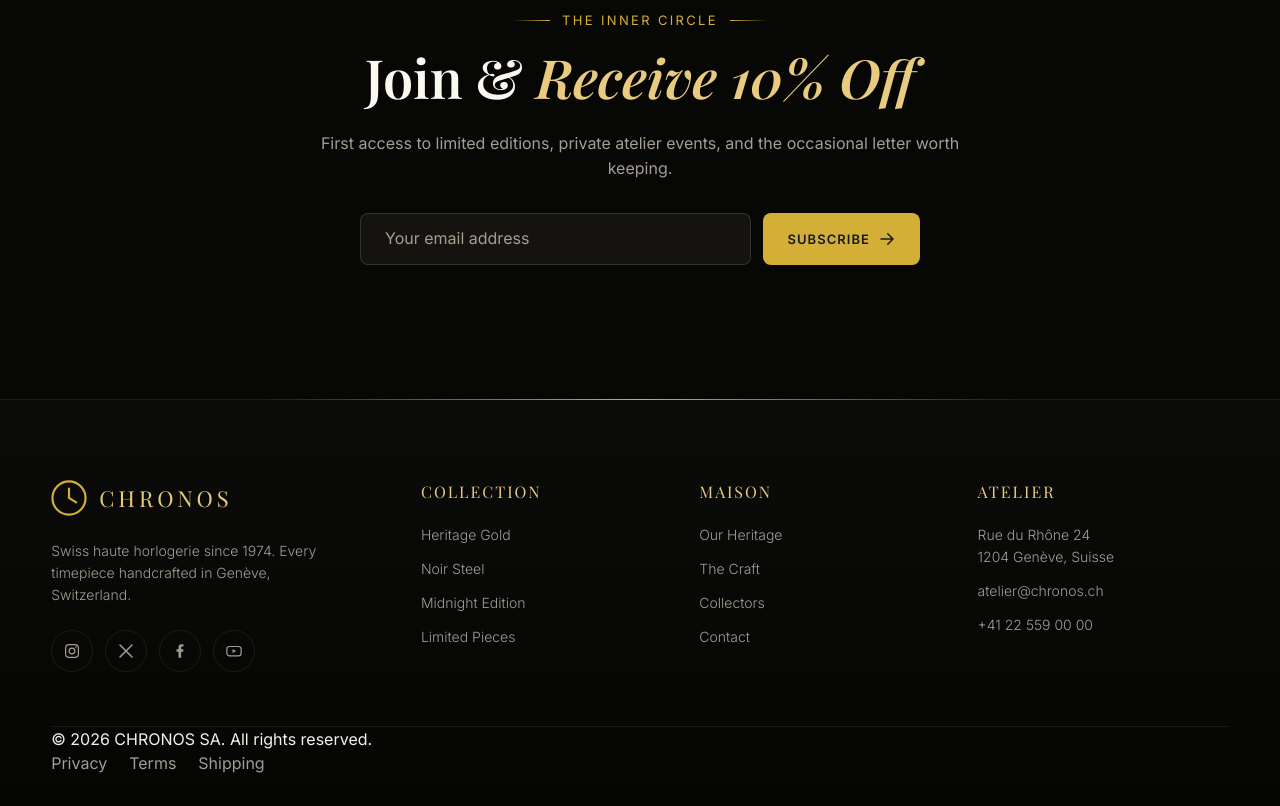
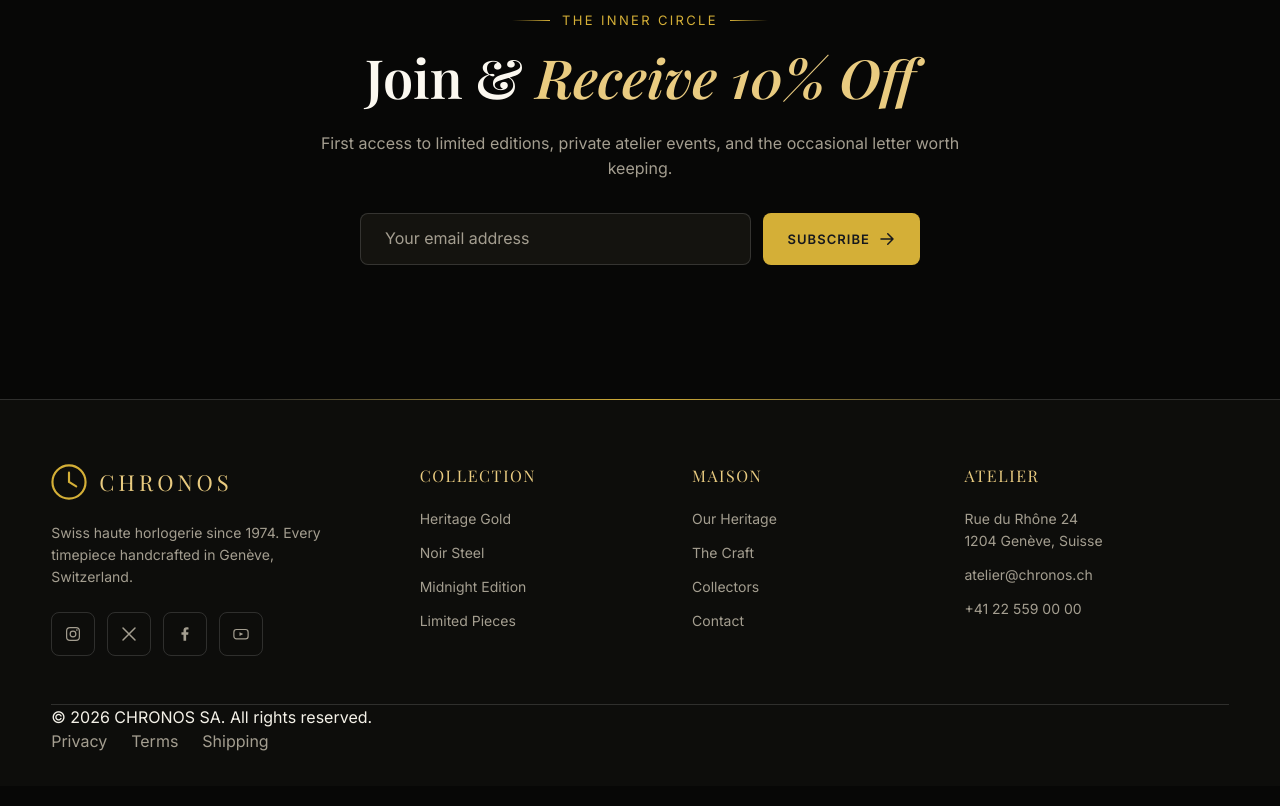
Before and after one commit to Salar11111/Chronos-Watches, a website built with Vite: page index.html in a window 1280 px wide. Shown: the part 6066-6872 px from the top of the page. Built offline with nearby package versions, Linux system fonts and the light colour scheme; no server answers.

Commit message:
style: enhance UI with a consistent design system

```diff
--- a/src/styles/sections/footer.css
+++ b/src/styles/sections/footer.css
@@ -1,8 +1,8 @@
 .footer {
   position: relative;
-  padding: 80px 0 30px;
-  background: linear-gradient(180deg, #0b0b09, #050504);
-  border-top: 1px solid var(--line-soft);
+  padding: var(--s-8) 0 var(--s-6);
+  background: var(--bg-2);
+  border-top: 1px solid var(--line);
 }
 
 .footer::before {
@@ -19,9 +19,9 @@
 .footer-grid {
   display: grid;
   grid-template-columns: 1.4fr 1fr 1fr 1.1fr;
-  gap: 50px;
-  padding-bottom: 54px;
-  border-bottom: 1px solid var(--line-soft);
+  gap: var(--s-6);
+  padding-bottom: var(--s-7);
+  border-bottom: 1px solid var(--line);
 }
 
 .footer-brand .brand-name {
@@ -29,28 +29,28 @@
 }
 
 .footer-brand p {
-  margin-top: 18px;
+  margin-top: var(--s-4);
   color: var(--muted);
   font-size: 14px;
-  font-weight: 300;
+  line-height: 1.55;
   max-width: 300px;
 }
 
 .socials {
   display: flex;
-  gap: 12px;
-  margin-top: 24px;
+  gap: var(--s-3);
+  margin-top: var(--s-5);
 }
 
 .socials a {
   display: grid;
   place-items: center;
-  width: 42px;
-  height: 42px;
-  border: 1px solid var(--line-soft);
-  border-radius: 50%;
+  width: 44px;
+  height: 44px;
+  border: 1px solid var(--line);
+  border-radius: var(--r-btn);
   color: var(--muted);
-  transition: 0.4s var(--ease);
+  transition: background var(--dur) var(--ease), color var(--dur) var(--ease), transform var(--dur) var(--ease);
 }
 
 .socials a svg {
@@ -61,50 +61,42 @@
 .footer-col {
   display: flex;
   flex-direction: column;
-  gap: 12px;
+  gap: var(--s-3);
 }
 
 .footer-heading {
   font-family: var(--font-serif);
   font-size: 16px;
-  letter-spacing: 2px;
+  letter-spacing: 0.1em;
   text-transform: uppercase;
   color: var(--gold-2);
-  margin-bottom: 8px;
+  margin-bottom: var(--s-2);
 }
 
 .footer-col a,
 .footer-addr {
   color: var(--muted);
   font-size: 14px;
-  font-weight: 300;
-  transition: color 0.3s, transform 0.3s;
+  line-height: 1.55;
   width: fit-content;
 }
 
 .footer-legal {
   display: flex;
-  gap: 22px;
+  gap: var(--s-5);
 }
 
 .footer-legal a {
   color: var(--muted);
-  transition: color 0.3s;
 }
 
+.footer-col a:hover,
 .footer-legal a:hover {
   color: var(--gold-2);
 }
 
-.footer-col a:hover {
-  color: var(--gold);
-  transform: translateX(5px);
-}
-
 .socials a:hover {
   background: var(--gold);
-  color: #141006;
-  border-color: var(--gold);
-  transform: translateY(-4px);
-  box-shadow: 0 12px 26px rgb(212 175 55 / 30%);
+  color: var(--ink);
+  transform: translateY(-2px);
 }
```
